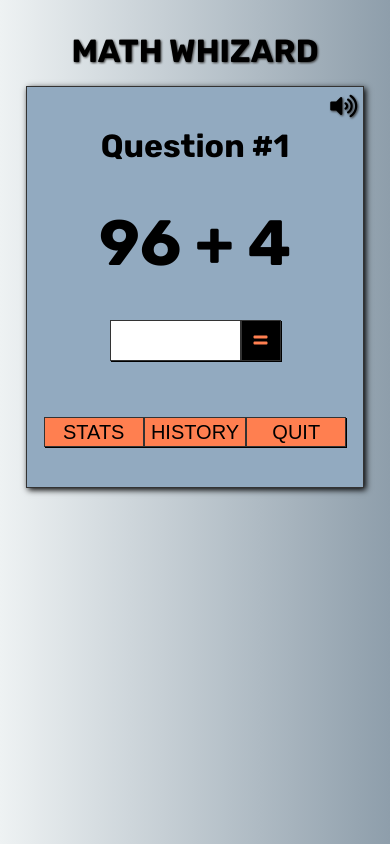
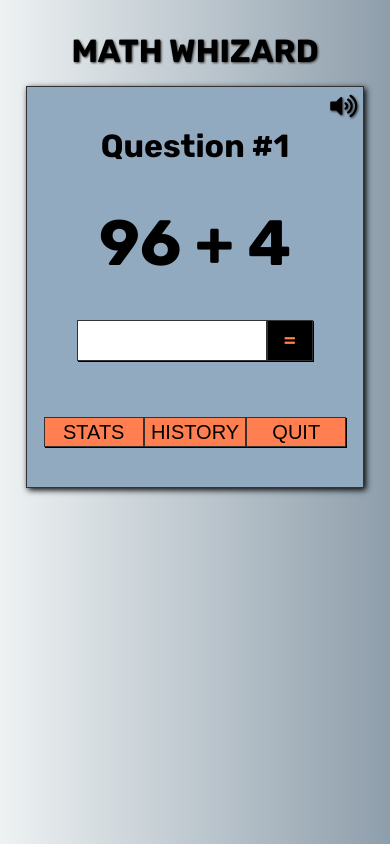
Before and after one commit to melvincayas/math-whiz, a website: page public/index.html in a window 390 px wide. Both pictures are taken after a click on the button "START". Drawn offline with nearby package versions, Linux system fonts and the light colour scheme; no server answers.

Commit message:
Resizing submit button width for mobile

```diff
--- a/public/styles/buttons.css
+++ b/public/styles/buttons.css
@@ -77,6 +77,7 @@
 	}
 
 	#answer-btn {
-		font-size: 1em;
+		font-size: 0.75em;
+		width: 20%;
 	}
 }
--- a/public/styles/contents.css
+++ b/public/styles/contents.css
@@ -46,6 +46,7 @@
 }
 
 #answer-input {
+	width: 70%;
 	display: flex;
 	justify-content: center;
 	margin-bottom: 1em;
@@ -127,6 +128,10 @@
 		font-size: 4em;
 	}
 
+	#answer-input input {
+		width: 80%;
+	}
+
 	.stats-text,
 	.subtitle {
 		font-size: 1.75em;
```
